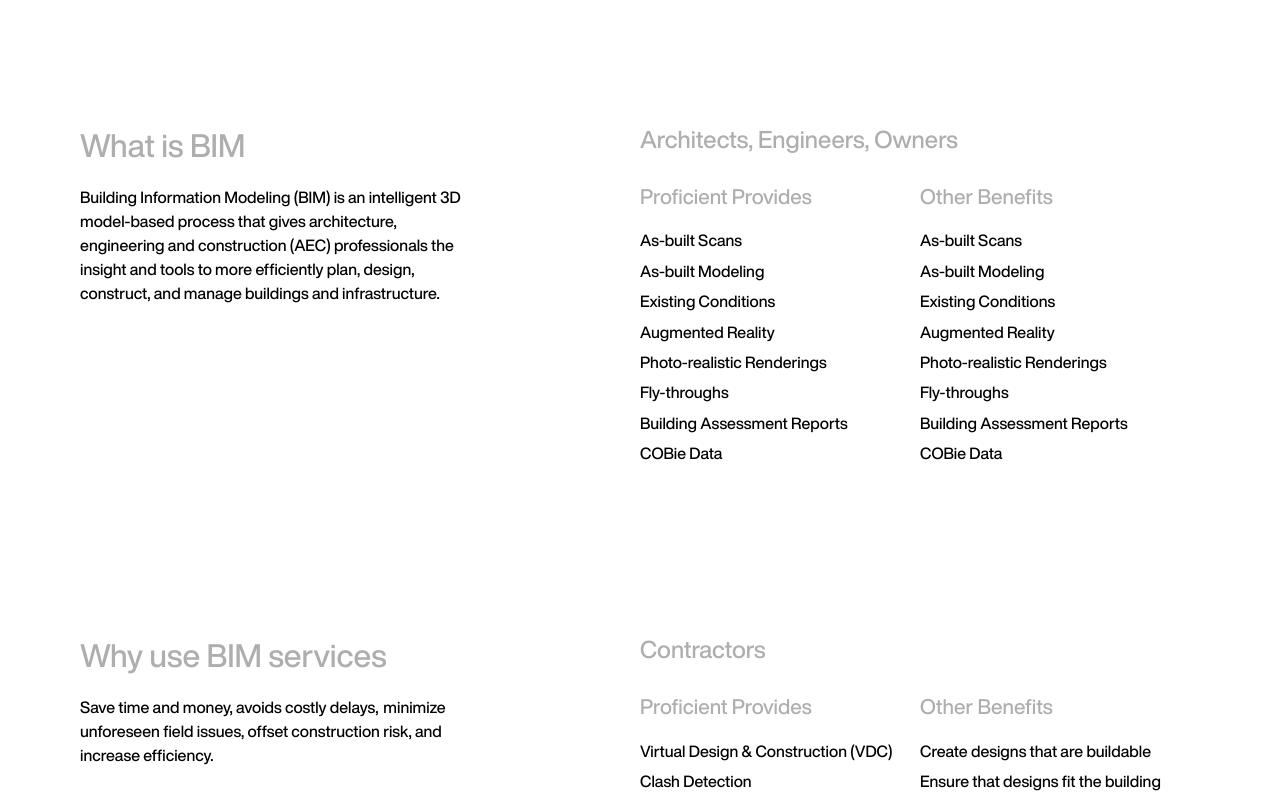
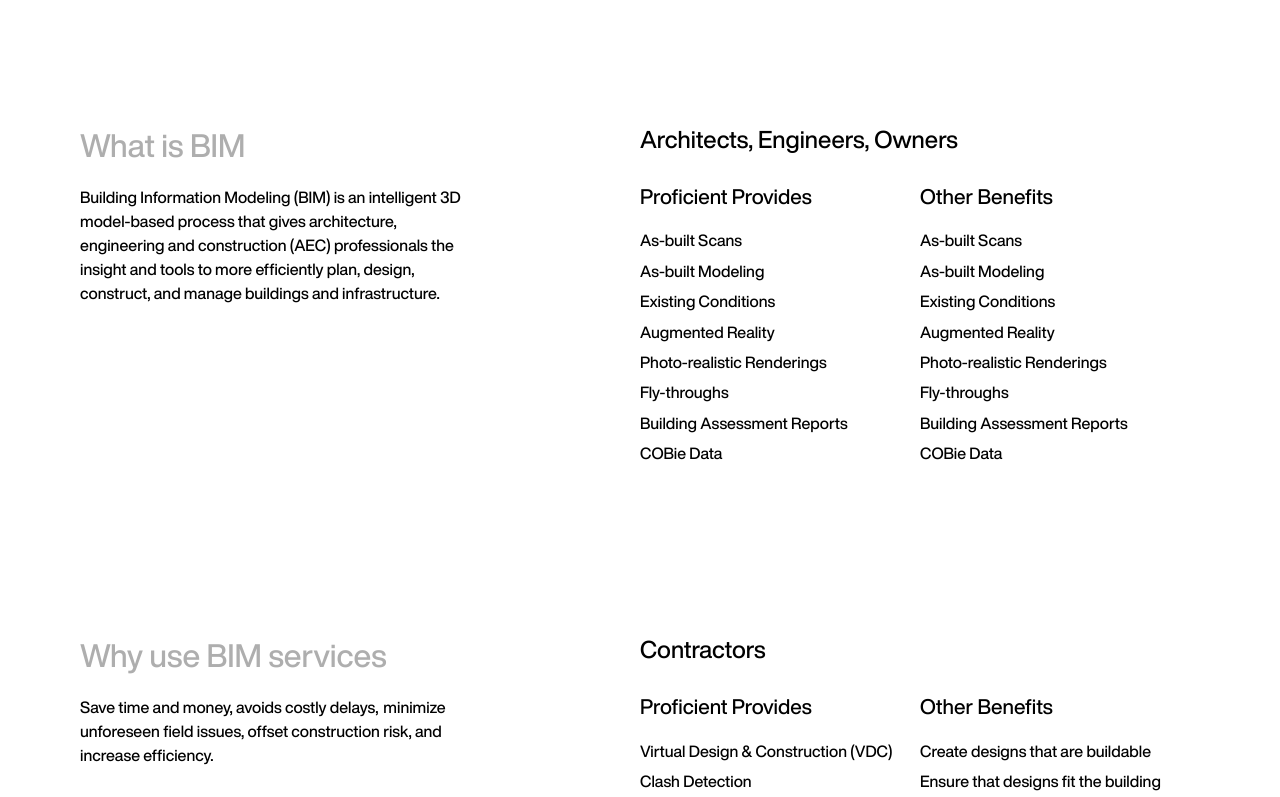
Before and after one commit to DevinHarris/pei, a Next.js app: page /bim in a window 1280 px wide. Shown: the part 1980-2777 px from the top of the page. Built offline with nearby package versions, Linux system fonts and the light colour scheme.

Commit message:
fix bug where H2s colors where changing

```diff
--- a/app/globals.css
+++ b/app/globals.css
@@ -1032,7 +1032,7 @@ footer {
   width: 70%;
 }
 
-.what-is-bim__heading h1, h2, h3 {
+.what-is-bim__heading h1, .what-is-bim__heading h2, .what-is-bim__heading h3 {
   color:#aeaeae;
 }
 
```
